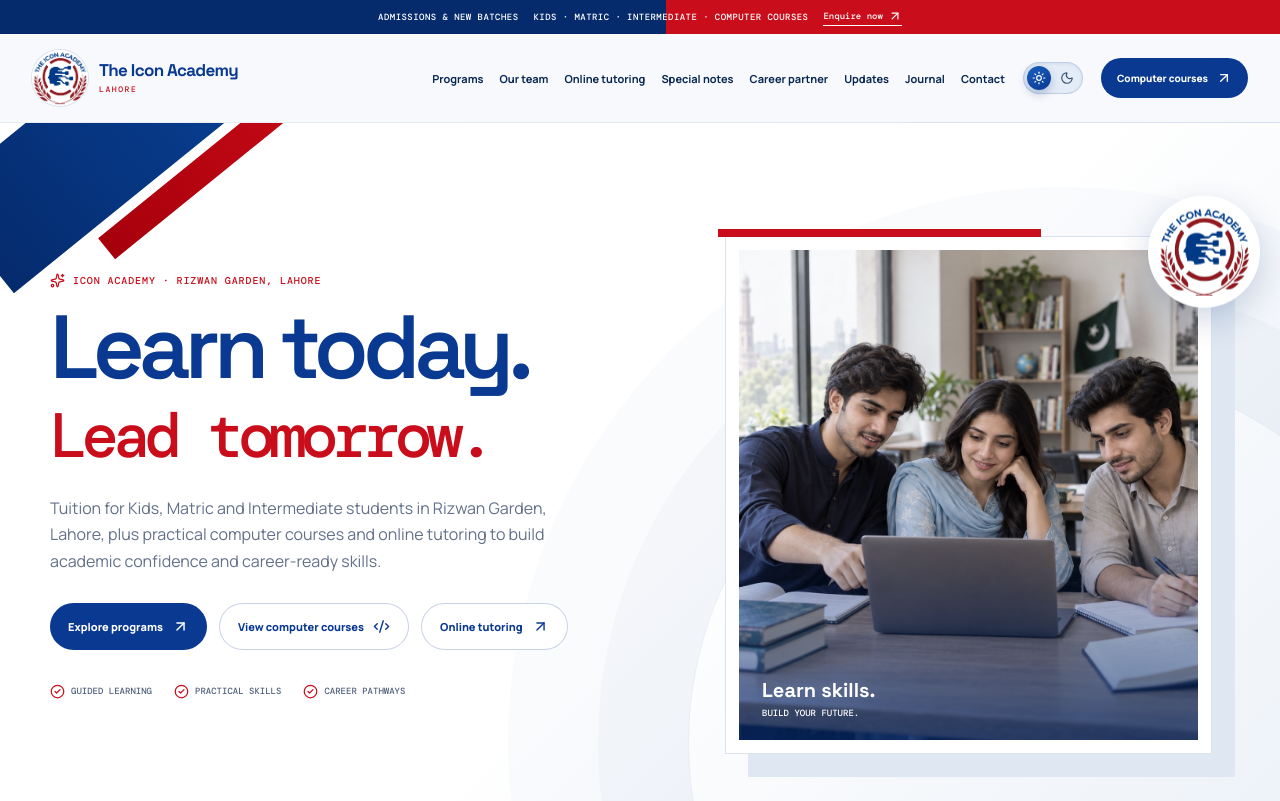
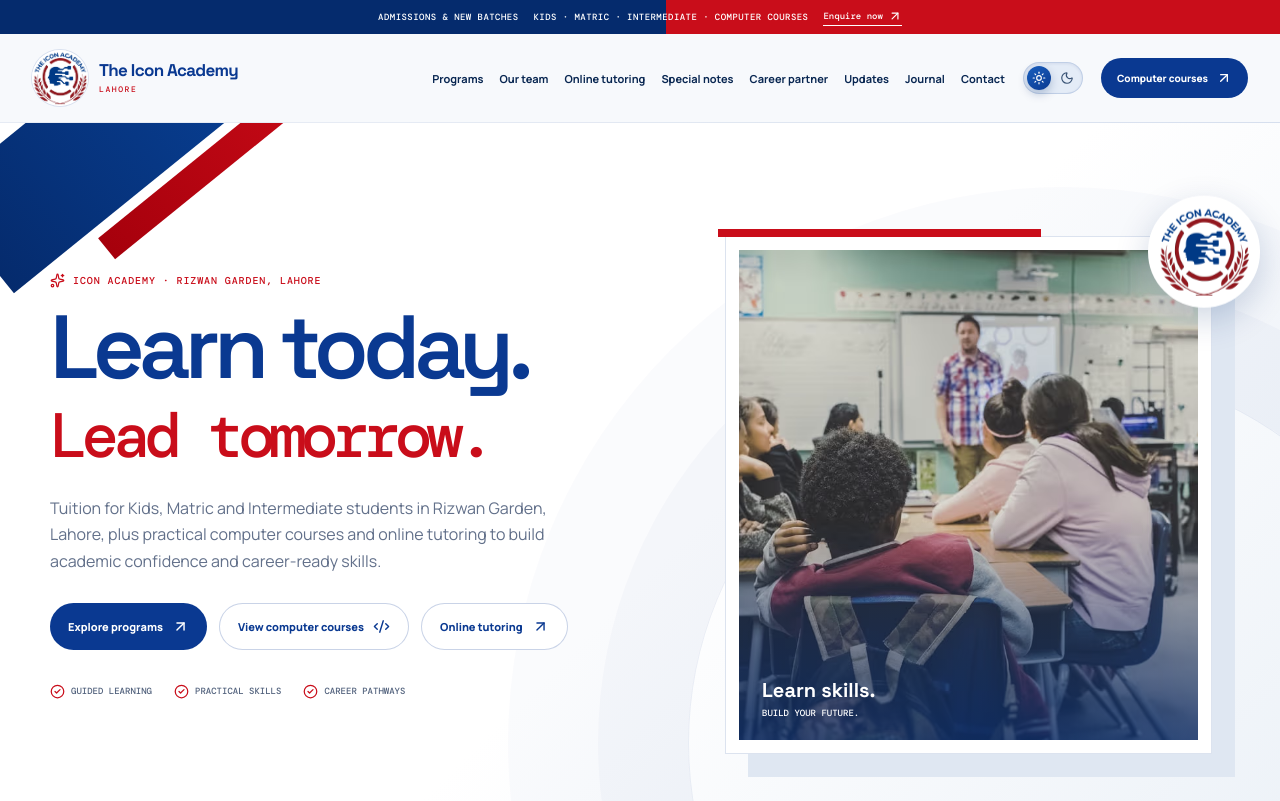
Before and after one commit to Toqeernaqvi/iconacademy, a React (Vite) app: page / in a window 1280 px wide. Shown: the top 801 px of the page. Built offline with nearby package versions, Linux system fonts and the light colour scheme; no server answers.

Commit message:
improve seo and add notes

```diff
--- a/src/App.jsx
+++ b/src/App.jsx
@@ -51,7 +51,7 @@
               <div className="home-hero-points"><span><CheckCircle2 size={15} /> Guided learning</span><span><CheckCircle2 size={15} /> Practical skills</span><span><CheckCircle2 size={15} /> Career pathways</span></div>
             </div>
             <div className="home-hero-visual">
-              <div className="home-photo-frame"><img src="/images/pakistani-students-hero.jpg" alt="Illustrative scene of Pakistani students learning together at a laptop" width="1254" height="1254" fetchPriority="high" /><div className="home-photo-label"><strong>Learn skills.</strong><span>Build your future.</span></div></div>
+              <div className="home-photo-frame"><img src="/images/icon-academy-home-hero.avif" alt="Students learning together in a classroom" width="1200" height="747" fetchPriority="high" /><div className="home-photo-label"><strong>Learn skills.</strong><span>Build your future.</span></div></div>
               <div className="home-logo-medallion"><img src="/images/icon-academy-logo.png" alt="The Icon Academy crest" /></div>
             </div>
           </div>
--- a/src/seo.js
+++ b/src/seo.js
@@ -22,7 +22,7 @@
   const [title, description] = pages[path] || (article ? [`${article.title} | Icon Academy Lahore`, article.excerpt] : ['Page Not Found | Icon Academy Lahore', 'This page could not be found. Explore Icon Academy programs and courses.']);
   const absolute = value => origin ? new URL(value, `${origin}/`).href : undefined;
   const url = absolute(path);
-  const image = absolute(article?.image || '/images/pakistani-students-hero.jpg');
+  const image = absolute(article?.image || (path === '/' ? '/images/icon-academy-home-hero.avif' : '/images/pakistani-students-hero.jpg'));
   const organization = {
     '@type': 'EducationalOrganization', '@id': absolute('/#academy'), name: academy.name,
     alternateName: 'The Icon Academy Lahore', url: absolute('/'), description: academy.description,
```
Also changed, not shown: public/images/icon-academy-home-hero.avif (added), 16 other files (tests, documents, lock files or other folders).
